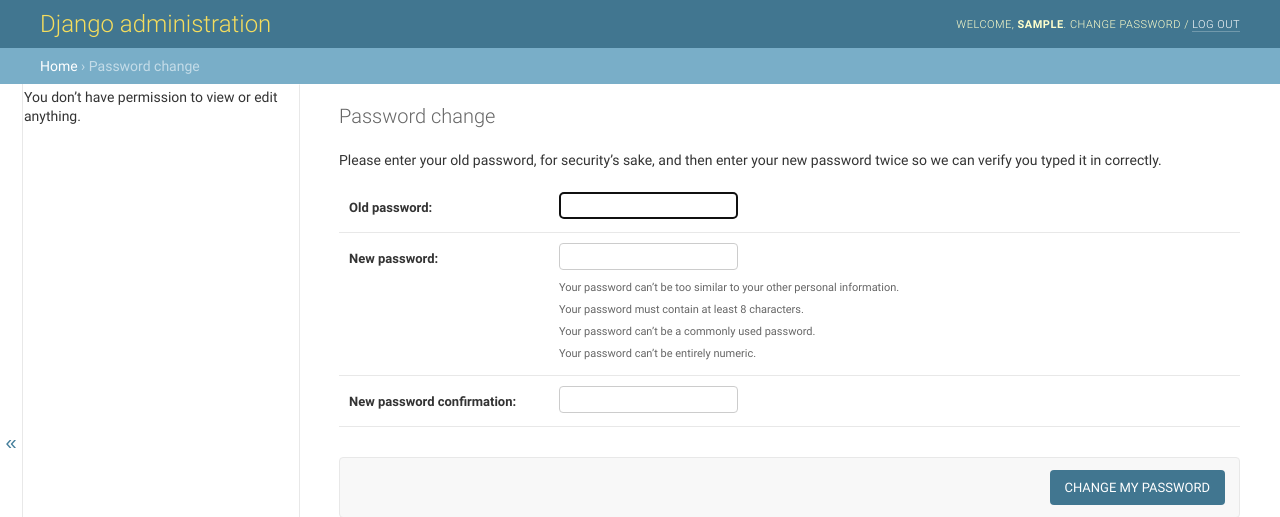
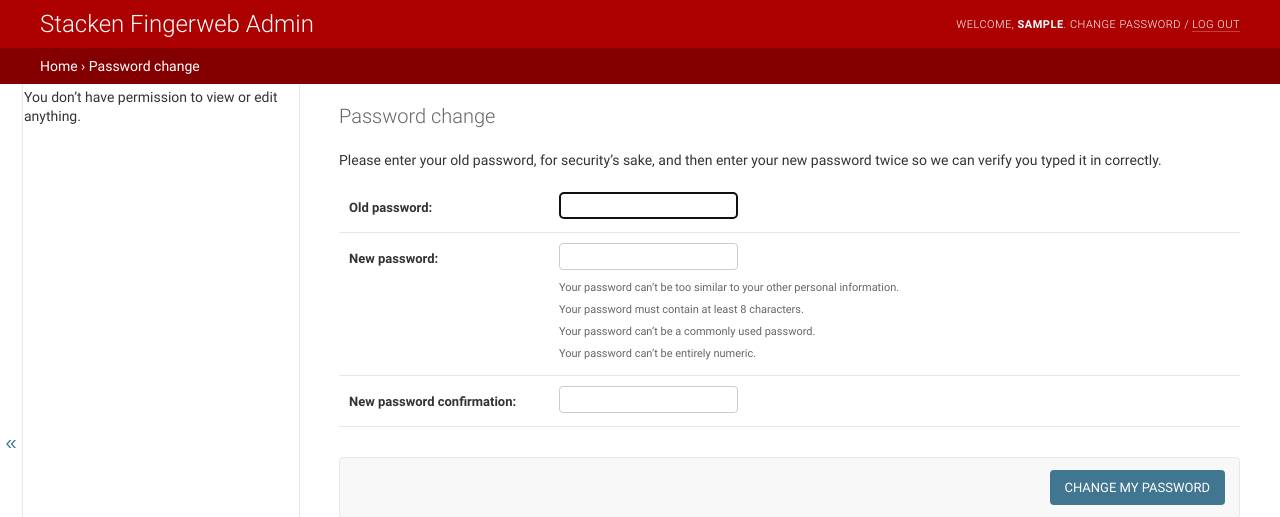
Before and after one commit to stacken/fingerweb, a Django app: a page that, after the commit, uses finger/templates/admin/base_site.html in a window 1280 px wide. Shown: the top 517 px of the page. Run offline with Django 3.2, Linux system fonts and the light colour scheme; the visitor is signed in with stand-in values (Sample User, id 1); style sheets or scripts are compiled from the project's sources.

Commit message:
Give Admin a Stacken look and feel.

```diff
--- /dev/null
+++ b/finger/static/fingerweb-admin.scss
@@ -0,0 +1,22 @@
+$red: #ad0000;
+$darkred: #840000;
+
+#header {
+    background: $red;
+    color: white;
+}
+
+html body div#container div.breadcrumbs {
+    background: $darkred;
+    color: white;
+}
+
+html body.dashboard div#container div#content div#content-main div table caption,
+html body div#container div#content div#content-main form div fieldset.module.aligned h2,
+html body div#container div#content.flex div#content-main div#changelist.module.filtered div#changelist-filter h2 {
+    background: $red;
+}
+
+html body div#container div#header div#branding h1#site-name a {
+    color: white;
+}
--- /dev/null
+++ b/finger/templates/admin/base_site.html
@@ -0,0 +1,9 @@
+{% extends "admin/base_site.html" %}
+{% load compile_static static finger %}
+{% block extrastyle %}
+{{ block.super }}
+<link rel="stylesheet" href="{% static "fingerweb-admin.scss"|compile %}" />
+{% endblock %}
+{% block branding %}
+<h1 id="site-name"><a href="{% url 'admin:index' %}">Stacken Fingerweb Admin</a></h1>
+{% endblock %}
--- a/finger/templates/base.html
+++ b/finger/templates/base.html
@@ -6,7 +6,7 @@
   </head>
   <body>
     <header>
-      <a href="/">Stacken member-site</a>
+      <a href="/">Stacken Fingerweb</a>
       {% if user.is_superuser %}
       <span class="user">
 	      <a href="/admin/">Admin</a> &bull;
```
